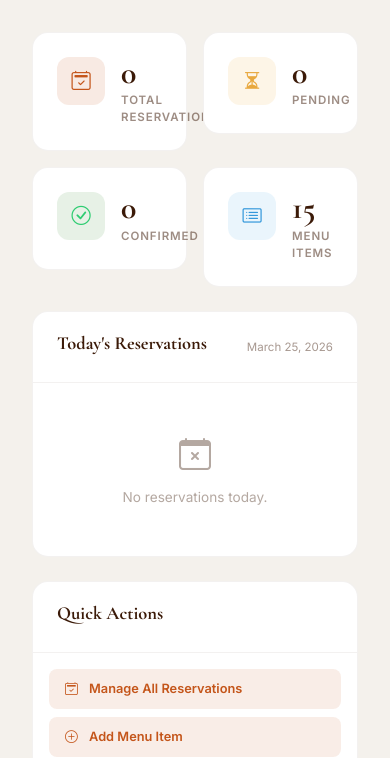
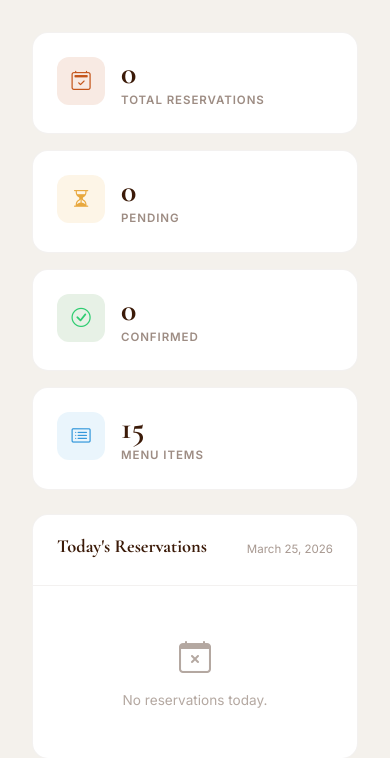
Before and after one commit to A-olusanya/dinelocal, a PHP site: page /admin/index.php in a window 390 px wide. Shown: the part 78-836 px from the top of the page. Run offline with PHP 8.4, Linux system fonts and the light colour scheme; the visitor is signed in with stand-in values (Sample User, id 1); data comes from the database, SQL or seed files in the repository; data that the repository does not hold is empty.

Commit message:
Fix admin dashboard: 1 card per row on mobile instead of 2
Co-Authored-By: Claude Sonnet 4.6 <noreply@anthropic.com>

```diff
--- a/admin/index.php
+++ b/admin/index.php
@@ -134,7 +134,7 @@ $totalItems = count($allMenu);
 
     <!-- Stats -->
     <div class="row g-3 mb-4">
-      <div class="col-6 col-md-3">
+      <div class="col-12 col-md-3">
         <div class="stat-card">
           <div class="stat-icon si-orange"><i class="bi bi-calendar2-check"></i></div>
           <div>
@@ -143,7 +143,7 @@ $totalItems = count($allMenu);
           </div>
         </div>
       </div>
-      <div class="col-6 col-md-3">
+      <div class="col-12 col-md-3">
         <div class="stat-card">
           <div class="stat-icon si-gold"><i class="bi bi-hourglass-split"></i></div>
           <div>
@@ -152,7 +152,7 @@ $totalItems = count($allMenu);
           </div>
         </div>
       </div>
-      <div class="col-6 col-md-3">
+      <div class="col-12 col-md-3">
         <div class="stat-card">
           <div class="stat-icon si-green"><i class="bi bi-check-circle"></i></div>
           <div>
@@ -161,7 +161,7 @@ $totalItems = count($allMenu);
           </div>
         </div>
       </div>
-      <div class="col-6 col-md-3">
+      <div class="col-12 col-md-3">
         <div class="stat-card">
           <div class="stat-icon si-blue"><i class="bi bi-card-list"></i></div>
           <div>
```
